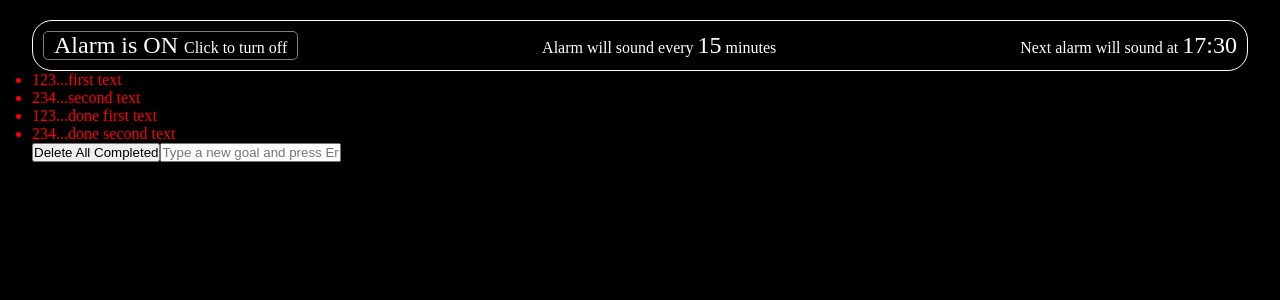
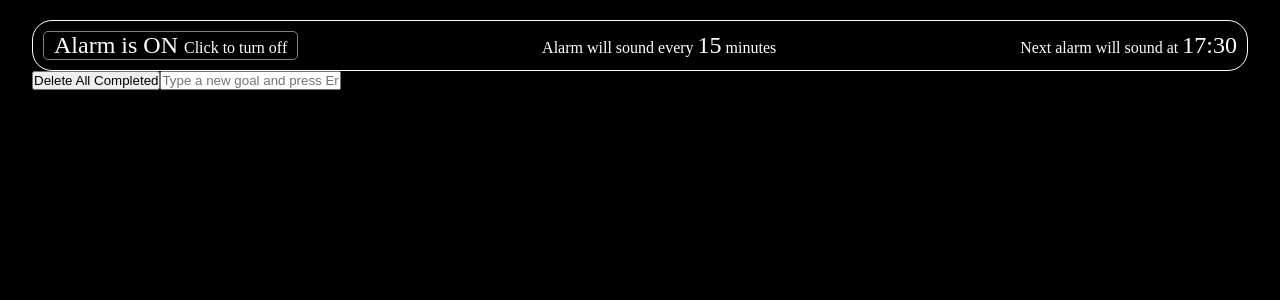
Before and after one commit to danifromecuador/plannywise_draft, a React (Vite) app: page / in a window 1280 px wide. Shown: the top 300 px of the page. Built offline with nearby package versions, Linux system fonts and the light colour scheme.

Commit message:
Mark a goal as done or Mark as unDone

```diff
--- a/src/store/store.js
+++ b/src/store/store.js
@@ -2,7 +2,7 @@
 
 import { create } from 'zustand'
 import { changeAlarmState, nextInterval, playAlarm } from '../alarm/alarm_logic.js'
-import { addTodo } from '../todo/todo_logic.js'
+import { addTodo, markAsDone, markAsUnDone } from '../todo/todo_logic.js'
 
 export const AlarmStore = create((set) => ({
   alarmState: "Alarm is ON",
@@ -13,9 +13,9 @@ export const AlarmStore = create((set) => ({
 }));
 
 export const TodoStore = create((set) => ({
-  todos: [{ index: 123, text: "first text" }, { index: 234, text: "second text" }],
-  dones: [{ index: 123, text: "done first text" }, { index: 234, text: "done second text" }],
-  // addTodo: (input) => set((state) => ({ todos: [...state.todos, { index: 222, text: input }] })),
-  addTodo: (input) => addTodo(set, input)
-
+  todos: [],
+  dones: [],
+  addTodo: (input) => addTodo(set, input),
+  markAsDone: (todo) => markAsDone(set, todo),
+  markAsUnDone: (done) => markAsUnDone(set, done),
 }))
--- a/src/todo/Todo.css
+++ b/src/todo/Todo.css
@@ -1,3 +1,10 @@
 .todo {
+}
+
+.todo-todo {
   color: red;
 }
+
+.todo-done {
+  color: green;
+}
--- a/src/todo/Todo.jsx
+++ b/src/todo/Todo.jsx
@@ -16,12 +16,8 @@ export const Todo = () => {
   return (
     <div className="todo">
       <ul>
-        {
-          todoStore.todos.map((t) => (<li key={t.index}>{t.index}...{t.text}</li>))
-        }
-        {
-          todoStore.dones.map((d) => (<li key={d.index}>{d.index}...{d.text}</li>))
-        }
+        {todoStore.todos.map((t) => (<li key={t.index} className='todo-todo' onClick={() => todoStore.markAsDone(t)}>{t.text} </li>))}
+        {todoStore.dones.map((d) => (<li key={d.index} className='todo-done' onClick={() => todoStore.markAsUnDone(d)}>{d.index}...{d.text}</li>))}
       </ul>
 
       <button>
--- a/src/todo/todo_logic.js
+++ b/src/todo/todo_logic.js
@@ -11,3 +11,13 @@ export const addTodo = (set, input) => {
   console.log(getIndex());
   set((state) => ({ todos: [...state.todos, { index: getIndex(), text: input }] }))
 }
+
+export const markAsDone = (set, todo) => {
+  set((state) => ({ dones: [...state.dones, todo] }))
+  set((state)=>({ todos: state.todos.filter(t => t.index !== todo.index) }))
+}
+
+export const markAsUnDone = (set, done) => {
+  set((state) => ({ todos: [...state.todos, done] }))
+  set((state)=>({ dones: state.dones.filter(d => d.index !== done.index) }))
+}
```
